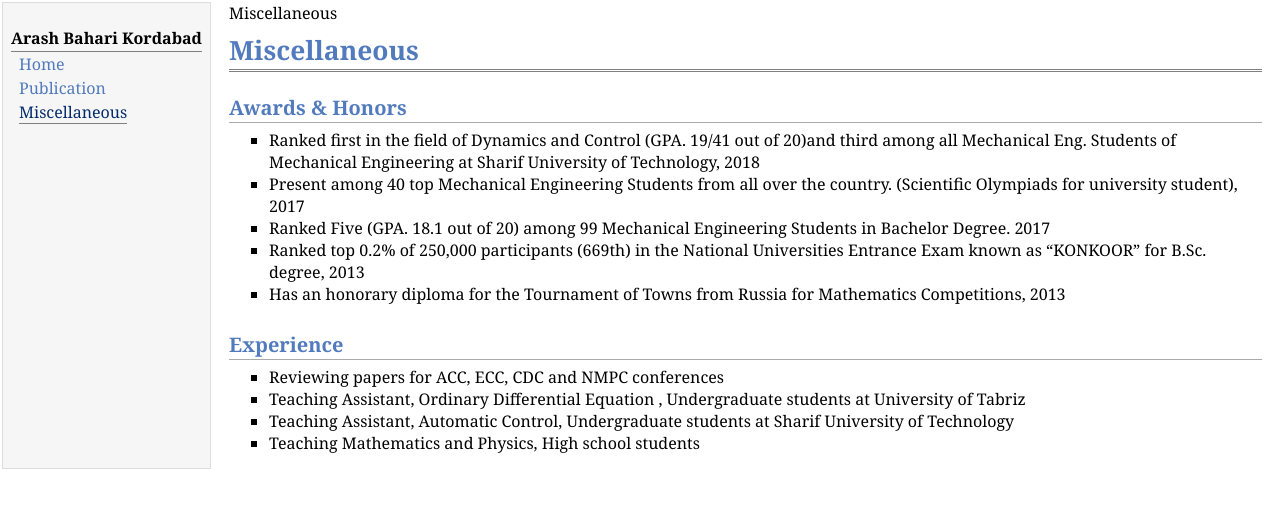
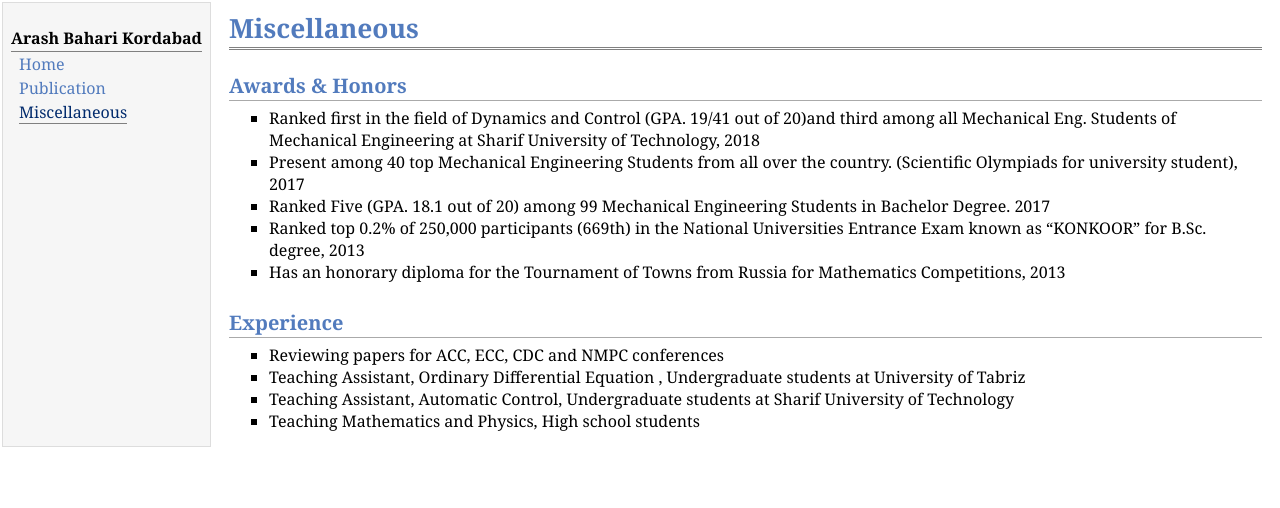
Before and after one commit to hadizonnati/Arashbaharik.github.io, a plain HTML site: page miscellaneous.html in a window 1280 px wide. Drawn offline with Linux system fonts and the light colour scheme.

Commit message:
Update miscellaneous.html

```diff
--- a/miscellaneous.html
+++ b/miscellaneous.html
@@ -20,7 +20,6 @@
 </td>
 <td id="layout-content">
 <div id="toptitle">
-  Miscellaneous
 <h1>Miscellaneous</h1>
 </div>
   <h2>Awards & Honors</h2>
```
